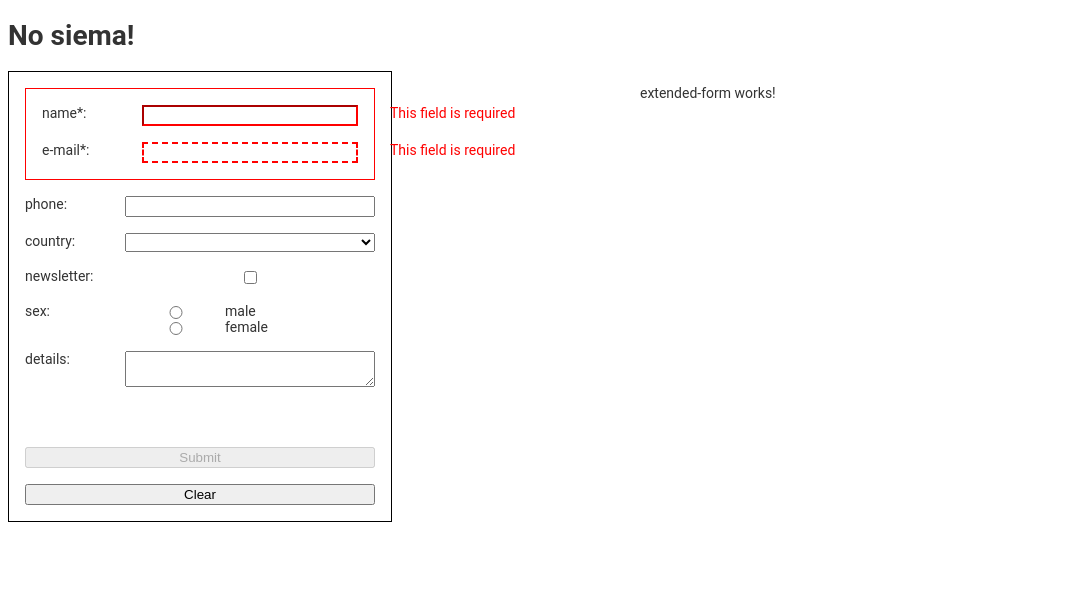
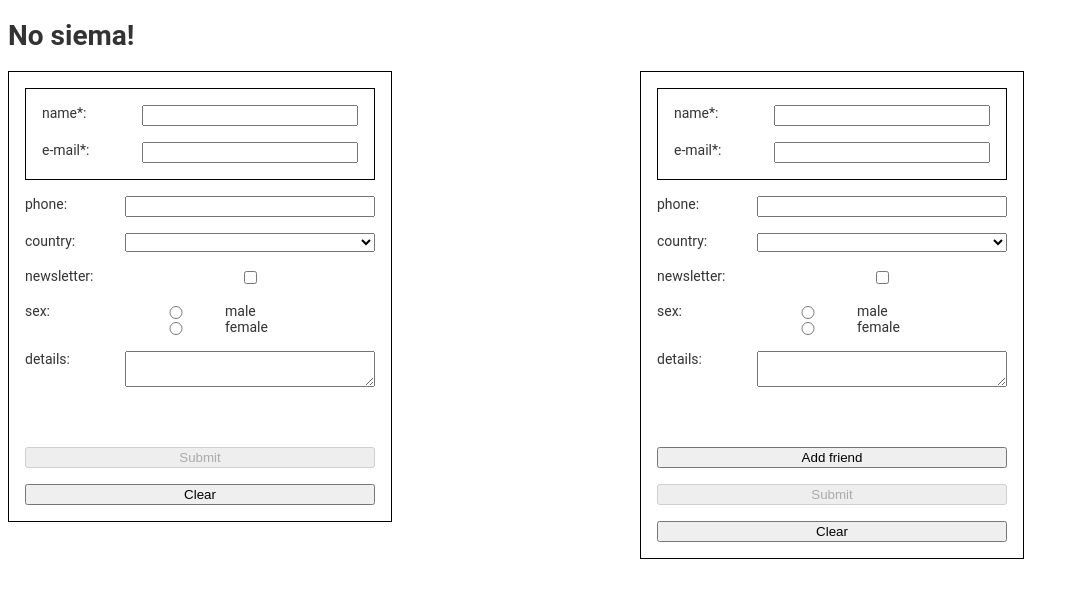
Before and after one commit to dpietrzyk/angular-forms-workshop, an Angular app: page / in a window 1280 px wide. Shown: the top 598 px of the page, without its empty margins (0-1079 px from the left). Built offline with nearby package versions, Linux system fonts and the light colour scheme.

Commit message:
add extended form

```diff
--- a/src/app/modules/base-form/base-form/base-form.component.html
+++ b/src/app/modules/base-form/base-form/base-form.component.html
@@ -7,7 +7,7 @@
 
       <span
         *ngIf="nameRef.touched && nameRef.errors?.required"
-        class="error-message">
+        class="error-message error-extra-gap">
       This field is required
     </span>
     </label>
@@ -19,13 +19,13 @@
 
       <span
         *ngIf="emailRef.touched && emailRef.errors?.required"
-        class="error-message">
+        class="error-message error-extra-gap">
       This field is required
     </span>
 
       <span
         *ngIf="emailRef.touched && emailRef.errors?.email"
-        class="error-message">
+        class="error-message error-extra-gap">
       This should be correct email address
     </span>
     </label>
@@ -33,7 +33,7 @@
 
   <label>
     phone:
-    <input type="number" #phoneRef="ngModel" ngModel name="phone" pattern="\d{3}-\d{3}-\d{4}$" />
+    <input type="text" #phoneRef="ngModel" ngModel name="phone" pattern="\d{3}-\d{3}-\d{3}$" />
 
     <span
       *ngIf="phoneRef.touched && phoneRef.errors"
--- a/src/app/modules/base-form/base-form/base-form.component.scss
+++ b/src/app/modules/base-form/base-form/base-form.component.scss
@@ -28,5 +28,9 @@ form {
     display: block;
     width: 100%;
     color: red;
+
+    &.error-extra-gap {
+      left: calc(100% + 3rem);
+    }
   }
 }
--- a/src/app/modules/base-form/base-form/base-form.component.ts
+++ b/src/app/modules/base-form/base-form/base-form.component.ts
@@ -15,33 +15,41 @@ export class BaseFormComponent implements AfterViewInit {
 
   details = '';
 
-  public ngAfterViewInit(): void {
+  ngAfterViewInit(): void {
     this.restoreDataAfterFormInit();
     this.saveDataAfterChange();
-  }
-
-  private restoreDataAfterFormInit(): void {
-    this.formRef?.valueChanges?.pipe(debounceTime(50), first()).subscribe((e) => {
-      const savedData = JSON.parse(localStorage.getItem(BaseFormComponent.LS_FORM_KEY) || '{}');
-      this.formRef?.form.patchValue(savedData);
-      this.formRef?.form.markAllAsTouched();
-      this.formRef?.form.updateValueAndValidity();
-    });
-  }
-
-  private saveDataAfterChange(): void {
-    this.formRef?.valueChanges?.pipe(debounceTime(50)).subscribe((e) => {
-      localStorage.setItem(BaseFormComponent.LS_FORM_KEY, JSON.stringify(e));
-      console.log(e);
-    });
   }
 
   onSubmit(form: NgForm): void {
     console.log(form.form);
   }
 
-  public clearForm(): void {
+  clearForm(): void {
     this.formRef?.resetForm();
+    localStorage.removeItem(BaseFormComponent.LS_FORM_KEY);
   }
 
+  private restoreDataAfterFormInit(): void {
+    this.formRef?.valueChanges?.pipe(debounceTime(50), first()).subscribe(() => {
+      const savedRawData = localStorage.getItem(BaseFormComponent.LS_FORM_KEY);
+      if (!savedRawData) {
+        return;
+      }
+
+      const savedData = JSON.parse(savedRawData);
+      this.formRef?.form.patchValue(savedData);
+      this.formRef?.form.markAllAsTouched();
+    });
+  }
+
+  private saveDataAfterChange(): void {
+    this.formRef?.valueChanges?.pipe(debounceTime(50)).subscribe((e) => {
+      if (this.formRef?.pristine) {
+        return;
+      }
+
+      localStorage.setItem(BaseFormComponent.LS_FORM_KEY, JSON.stringify(e));
+      console.log(e);
+    });
+  }
 }
--- a/src/app/modules/extended-form/components/extended-form/extended-form.component.html
+++ b/src/app/modules/extended-form/components/extended-form/extended-form.component.html
@@ -1 +1,102 @@
-<p>extended-form works!</p>
+<form class="group" [formGroup]="form" (ngSubmit)="onSubmit()">
+
+  <div class="group" formGroupName="userData">
+    <label>
+      name*:
+      <input type="text" formControlName="name" />
+
+      <span
+        *ngIf="shouldShowError('userData.name', 'required')"
+        class="error-message error-extra-gap">
+      This field is required
+    </span>
+
+      <span
+        *ngIf="shouldShowError('userData.name', 'invalidUsername')"
+        class="error-message error-extra-gap">
+      This name is invalid
+    </span>
+
+    </label>
+
+    <label>
+      e-mail*:
+      <input type="email" formControlName="email"
+             [class.dashed-border]="isInvalidAndTouched('userData.email')" />
+
+      <span
+        *ngIf="shouldShowError('userData.email', 'required')"
+        class="error-message error-extra-gap">
+      This field is required
+    </span>
+
+      <span
+        *ngIf="shouldShowError('userData.email', 'email')"
+        class="error-message error-extra-gap">
+      This should be correct email address
+    </span>
+    </label>
+  </div>
+
+  <label>
+    phone:
+    <input type="text" formControlName="phone" />
+
+    <span
+      *ngIf="shouldShowError('phone', 'pattern')"
+      class="error-message">
+      Your phone should math 000-000-000 format
+    </span>
+  </label>
+
+  <label>
+    country:
+    <select formControlName="country">
+      <option value="pol" selected>Poland</option>
+      <option value="non-pol">Not poland</option>
+    </select>
+  </label>
+
+  <label>
+    newsletter:
+
+    <input type="checkbox" formControlName="newsletter" />
+  </label>
+
+  <div class="label">
+    sex:
+
+    <div>
+      <label>
+        <input type="radio" value="male" formControlName="sex" checked />
+        male
+      </label>
+
+      <label>
+        <input type="radio" value="female" formControlName="sex" />
+        female
+      </label>
+    </div>
+  </div>
+
+  <label>
+    details:
+
+    <textarea formControlName="description"></textarea>
+  </label>
+
+  <p>{{ form.get('description')?.value }}</p>
+
+  <div *ngIf="friends.length" class="group" formArrayName="friends">
+    <label *ngFor="let friend of friends; let i = index">
+      friend {{ i + 1 }}*:
+
+      <input type="text" [formControlName]="i" />
+    </label>
+  </div>
+
+  <button type="button" (click)="addFriend()">Add friend</button>
+
+  <input type="submit" value="Submit" [disabled]="form.invalid" />
+  <input type="button" value="Clear" (click)="clearForm()" />
+</form>
--- a/src/app/modules/extended-form/components/extended-form/extended-form.component.scss
+++ b/src/app/modules/extended-form/components/extended-form/extended-form.component.scss
@@ -0,0 +1,40 @@
+.group {
+  border: 1px black solid;
+  padding: 1rem;
+  display: grid;
+  grid-gap: 1rem;
+}
+
+form {
+  width: 350px;
+
+  label, .label {
+    display: grid;
+    grid-template-columns: 100px auto;
+    position: relative;
+  }
+
+  .ng-invalid.ng-touched {
+    border-color: red;
+  }
+
+  .ng-pending {
+    box-shadow: 0 0 10px 0px;
+  }
+
+  .dashed-border {
+    border-style: dashed;
+  }
+
+  .error-message {
+    position: absolute;
+    left: calc(100% + 2rem);
+    display: block;
+    width: 100%;
+    color: red;
+
+    &.error-extra-gap {
+      left: calc(100% + 3rem);
+    }
+  }
+}
--- a/src/app/modules/extended-form/components/extended-form/extended-form.component.ts
+++ b/src/app/modules/extended-form/components/extended-form/extended-form.component.ts
@@ -1,8 +1,137 @@
-import { Component } from '@angular/core';
+import { Component, OnInit } from '@angular/core';
+import { AbstractControl, FormArray, FormControl, FormGroup, ValidationErrors, Validators } from '@angular/forms';
+import { Observable } from 'rxjs';
+import { FakeApiService } from '../../services/fake-api/fake-api.service';
+import { distinctUntilChanged, map } from 'rxjs/operators';
+import { UserNameValidators } from './validators/user-name-validator';
 
 @Component({
   selector: 'app-extended-form',
   templateUrl: './extended-form.component.html',
   styleUrls: ['./extended-form.component.scss'],
 })
-export class ExtendedFormComponent {}
+
+export class ExtendedFormComponent implements OnInit {
+  private static readonly LS_FORM_KEY = 'saved-form';
+  private readonly forbiddenUsernames = ['admin', 'root'];
+
+  form: FormGroup = new FormGroup({
+    userData: new FormGroup({
+      name: new FormControl('', [
+          Validators.required,
+          this.isNameNotForbidden.bind(this),
+          UserNameValidators.isNameNotForbidden,
+        ],
+        this.isNameAllowed.bind(this)),
+      email: new FormControl('', [Validators.required, Validators.email]),
+    }),
+    phone: new FormControl('', Validators.pattern(/\d{3}-\d{3}-\d{3}$/)),
+    country: new FormControl(''),
+    newsletter: new FormControl(false),
+    sex: new FormControl(''),
+    description: new FormControl(''),
+    friends: new FormArray([]),
+  });
+
+  get friends(): AbstractControl[] {
+    return (this.form.get('friends') as FormArray)?.controls || [];
+  }
+
+  constructor(private readonly fakeApi: FakeApiService) { }
+
+  ngOnInit(): void {
+    this.restoreDataAfterFormInit();
+    this.saveDataAfterChange();
+    this.formatPhoneNumber();
+  }
+
+  onSubmit(): void {
+    console.log(this.form.value);
+  }
+
+  clearForm(): void {
+    this.form.reset();
+    (this.form.get('friends') as FormArray | undefined)?.clear();
+    localStorage.removeItem(ExtendedFormComponent.LS_FORM_KEY);
+  }
+
+  shouldShowError(name: string, errorName: string): boolean {
+    const control = this.form.get(name);
+    return !!(control?.touched && control.errors?.[errorName]);
+  }
+
+  isInvalidAndTouched(name: string): boolean {
+    const control = this.form.get(name);
+    return !!(control?.invalid && control?.touched);
+  }
+
+  addFriend(): void {
+    (this.form.get('friends') as FormArray | undefined)?.push(this.createDefaultFriendFormControl());
+  }
+
+  private createDefaultFriendFormControl(): FormControl {
+    return new FormControl('', Validators.required);
+  }
+
+  private isNameNotForbidden(control: AbstractControl): ValidationErrors | null {
+    return this.forbiddenUsernames.includes(control.value) ? { invalidUsername: true } : null;
+  }
+
+  private isNameAllowed(control: AbstractControl): Promise<ValidationErrors | null> | Observable<ValidationErrors | null> {
+    return this.fakeApi.isAllowedName(control.value).pipe(map(isAllowedName => isAllowedName ? null : { invalidUsername: true }));
+  }
+
+  private saveDataAfterChange(): void {
+    this.form.valueChanges.subscribe((e) => {
+      if (this.form.pristine) {
+        return;
+      }
+
+      localStorage.setItem(ExtendedFormComponent.LS_FORM_KEY, JSON.stringify(e));
+      console.log(e);
+    });
+  }
+
+  private restoreDataAfterFormInit(): void {
+    const savedDataRaw = localStorage.getItem(ExtendedFormComponent.LS_FORM_KEY);
+    if (!savedDataRaw) {
+      return;
+    }
+
+    const savedData = JSON.parse(savedDataRaw);
+    const friends = savedData?.friends || [];
+
+    for (const friend of friends) {
+      (this.form.get('friends') as FormArray | undefined)?.push(this.createDefaultFriendFormControl());
+    }
+
+    this.form.patchValue(savedData);
+    this.form.markAllAsTouched();
+  }
+
+  private formatPhoneNumber(): void {
+    const control = this.form.get('phone');
+    if (!control) {
+      return;
+    }
+
+    const shouldSkipPrefix = (phoneNumber: string) => (phoneNumber.length + 1) % 4;
+    const prefixIfNeeded = (phoneNumber: string) => shouldSkipPrefix(phoneNumber) ? '' : '-';
+    const formatPhoneNumberReducer = (phoneNumber: string, digit: string) => phoneNumber + prefixIfNeeded(phoneNumber) + digit;
+
+    const mapInputToPhoneNumber = (val: string | null) => (val || '')
+      .replaceAll('-', '')
+      .slice(0, 9)
+      .split('')
+      .reduce(formatPhoneNumberReducer, '');
+
+    control
+      .valueChanges
+      .pipe(
+        distinctUntilChanged(),
+        map(mapInputToPhoneNumber),
+      ).subscribe(
+      phoneNumber => control.patchValue(phoneNumber),
+    );
+  }
+}
--- /dev/null
+++ b/src/app/modules/extended-form/components/extended-form/validators/user-name-validator.ts
@@ -0,0 +1,9 @@
+import { AbstractControl, ValidationErrors } from '@angular/forms';
+
+export class UserNameValidators {
+  private static readonly FORBIDDEN_USERNAMES = ['admin', 'root'];
+
+  static isNameNotForbidden(control: AbstractControl): ValidationErrors | null {
+    return UserNameValidators.FORBIDDEN_USERNAMES.includes(control.value) ? { invalidUsername: true } : null;
+  }
+}
--- a/src/app/modules/extended-form/extended-form.module.ts
+++ b/src/app/modules/extended-form/extended-form.module.ts
@@ -2,6 +2,7 @@ import { NgModule } from '@angular/core';
 import { CommonModule } from '@angular/common';
 import { ExtendedFormComponent } from './components/extended-form/extended-form.component';
 import { FakeApiService } from './services/fake-api/fake-api.service';
+import { ReactiveFormsModule } from '@angular/forms';
 
 @NgModule({
   declarations: [
@@ -12,6 +13,7 @@ import { FakeApiService } from './services/fake-api/fake-api.service';
   ],
   imports: [
     CommonModule,
+    ReactiveFormsModule,
   ],
   providers: [
     FakeApiService,
--- a/src/app/modules/extended-form/services/fake-api/fake-api.service.ts
+++ b/src/app/modules/extended-form/services/fake-api/fake-api.service.ts
@@ -1,4 +1,15 @@
 import { Injectable } from '@angular/core';
+import { Observable, of } from 'rxjs';
+import { delay } from 'rxjs/operators';
 
 @Injectable()
-export class FakeApiService {}
+export class FakeApiService {
+  private registeredNames = [
+    'damian',
+  ];
+
+  isAllowedName(name: string): Observable<boolean> {
+    return of(!this.registeredNames.includes(name)).pipe(delay(2000));
+  }
+
+}
--- a/tsconfig.json
+++ b/tsconfig.json
@@ -17,7 +17,7 @@
     "target": "es2015",
     "module": "es2020",
     "lib": [
-      "es2018",
+      "esnext",
       "dom"
     ]
   },
```
